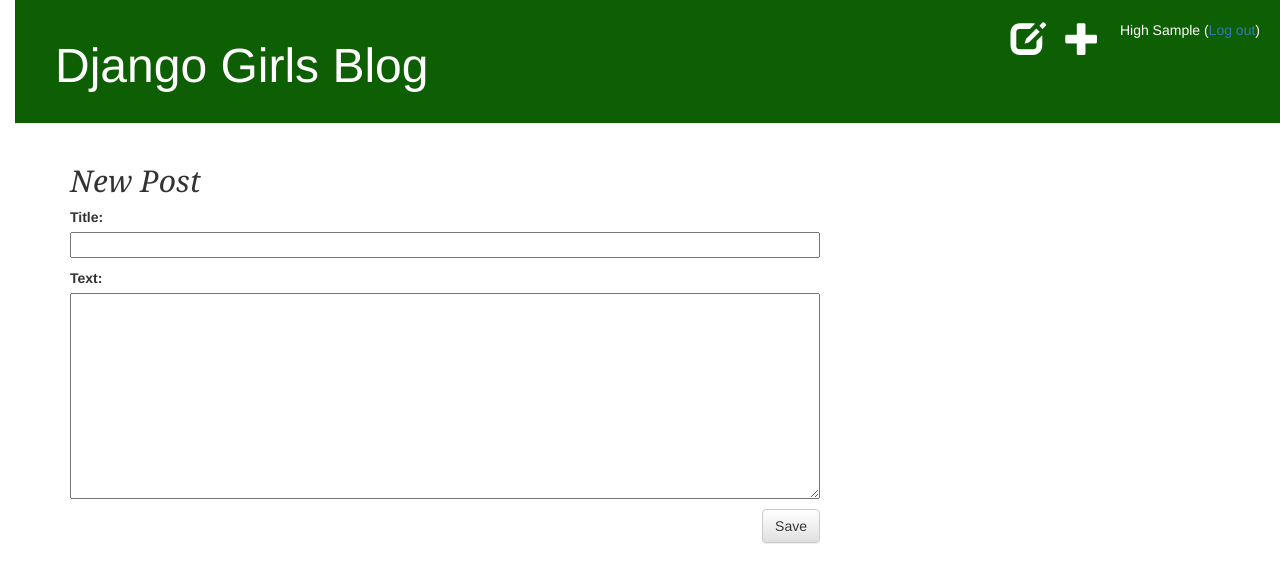
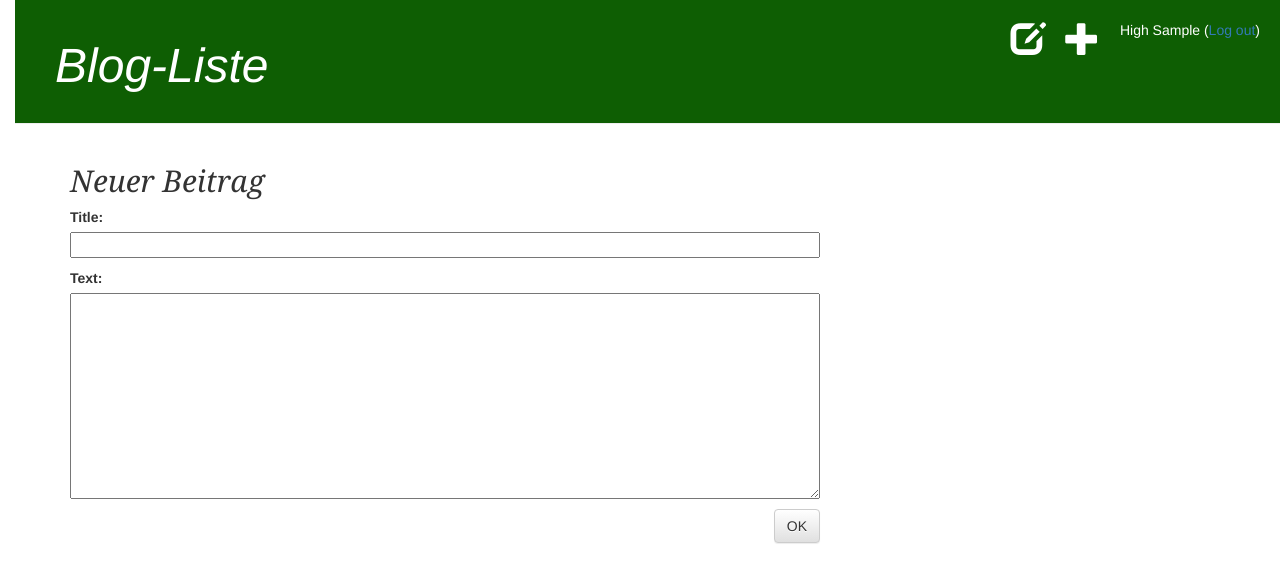
Before and after one commit to hjkrannig/my-first-blog, a Django app: page /post/new/ in a window 1280 px wide. Shown: the top 583 px of the page. Run offline with Django 3.2, Linux system fonts and the light colour scheme; the visitor is signed in with stand-in values (Sample User, id 1); some libraries are stand-ins or nearby versions.

Commit message:
Deutsche Bezeichnungen implementiert...Arbeit von Stick auf Persist copiert...

```diff
--- a/blog/templates/blog/add_comment_to_post.html
+++ b/blog/templates/blog/add_comment_to_post.html
@@ -1,9 +1,9 @@
 {% extends 'blog/base.html' %}
 
 {% block content %}
-    <h2>New Comment</h2>
+    <h2>Neuer Kommentar</h2>
     <form method="POST" class="post-form"> {% csrf_token %}
         {{ form.as_p }}
-        <button type="submit" class="save btn btn-default">Send</button>
+        <button type="submit" class="save btn btn-default">Senden</button>
     </form>
 {% endblock content%}
--- a/blog/templates/blog/base.html
+++ b/blog/templates/blog/base.html
@@ -1,7 +1,7 @@
 {% load static %}
 <html>
     <head>
-        <title>Django Girls blog</title>
+        <title>Blog</title>
         <link rel="stylesheet" href="//maxcdn.bootstrapcdn.com/bootstrap/3.2.0/css/bootstrap.min.css">
         <link rel="stylesheet" href="//maxcdn.bootstrapcdn.com/bootstrap/3.2.0/css/bootstrap-theme.min.css">
         <link href="//fonts.googleapis.com/css?family=Lobster&subset=latin,latin-ext" rel="stylesheet" type="text/css">
@@ -24,7 +24,7 @@
                 <a href="{% url 'login' %}" class="top-menu"><span
                 class="glyphicon glyphicon-lock"></span></a>
             {% endif%}
-            <h1><a href="/">Django Girls Blog</a></h1>
+	    <h1><a href="/" title="Listendarstellung..."><em>Blog-Liste</em></a></h1>
         </div>
         <div class="content container">
          <div class="row">
--- a/blog/templates/blog/post_detail.html
+++ b/blog/templates/blog/post_detail.html
@@ -26,7 +26,7 @@
     </div>
     <hr>
     <a class="btn btn-default"
-    href="{% url 'add_comment_to_post' pk=post.pk %}">Add comment</a>
+    href="{% url 'add_comment_to_post' pk=post.pk %}">Kommentieren...</a>
     {% for comment in post.comments.all %}
         {% if user.is_authenticated or comment.approved_comment %}
             <div class="comment">
@@ -47,6 +47,6 @@
             </div>
         {% endif %}
     {% empty %}
-        <p>No comments here yet...</p>
+        <p>Noch keine Kommentare...</p>
     {% endfor %}
 {% endblock content %}
--- a/blog/templates/blog/post_draft_list.html
+++ b/blog/templates/blog/post_draft_list.html
@@ -2,8 +2,8 @@
 {% block content %}
     {% for post in posts %}
         <div class="post">
-            <p class="date">created: {{ post.created_date|date:'d-m-Y' }}
-            by {{ post.getAuthorName }}</p>
+            <p class="date">erstellt: {{ post.created_date|date:'d-m-Y' }}
+            von {{ post.getAuthorName }}</p>
             <h2><a href="{% url 'post_detail' pk=post.pk %}">
             {{ post.title }}</a></h2>
             <p>{{ post.getTextFirstLine|linebreaksbr }}</p>
--- a/blog/templates/blog/post_edit.html
+++ b/blog/templates/blog/post_edit.html
@@ -1,10 +1,10 @@
 {% extends 'blog/base.html' %}
 
 {% block content %}
-    <h2>New Post</h2>
+    <h2>Neuer Beitrag</h2>
     <form method="POST" class="post-form">
         {% csrf_token%}
         {{ form.as_p }}
-        <button type="submitt" class="save btn btn-default">Save</button>
+        <button type="submitt" class="save btn btn-default">OK</button>
     </form>
 {% endblock content %}
--- a/blog/templates/blog/post_list.html
+++ b/blog/templates/blog/post_list.html
@@ -2,14 +2,14 @@
 {% block content %}
     {% for post in posts %}
         <div class="post">
-            <div class="date">{{ post.published_date }} by
+            <div class="date">{{ post.published_date }} von
                 {{ post.getAuthorName }}...
                 {% if user.is_authenticated %}
                     <a href="{% url 'post_detail' pk=post.pk %}">
-                    Comments: {{ post.comments.count }}</a>
+                    Kommentare: {{ post.comments.count }}</a>
                 {% else %}
                     <a href="{% url 'post_detail' pk=post.pk %}">
-                    Comments: {{ post.approved_comments.count }}</a>
+		    Kommentare: {{ post.approved_comments.count }}</a>
                 {% endif %}
             </div>
             <h2><a href="{% url 'post_detail' pk=post.pk %}">
--- a/mysite/settings.py
+++ b/mysite/settings.py
@@ -23,8 +23,8 @@ BASE_DIR = os.path.dirname(os.path.dirname(os.path.abspath(__file__)))
 SECRET_KEY = '$m=^zqgxs+_1wz78osqffwjk1=$2ckyj$7%2igyk*l@l%l#&w1'
 
 # SECURITY WARNING: don't run with debug turned on in production!
-#DEBUG = True
-DEBUG = False
+DEBUG = True
+#DEBUG = False
 
 ALLOWED_HOSTS = ['127.0.0.1', '.pythonanywhere.com']
 
--- a/requirements.txt
+++ b/requirements.txt
@@ -1 +1,2 @@
-Django~=2.0.6
+Django==2.0.13
+pytz==2018.9
```
